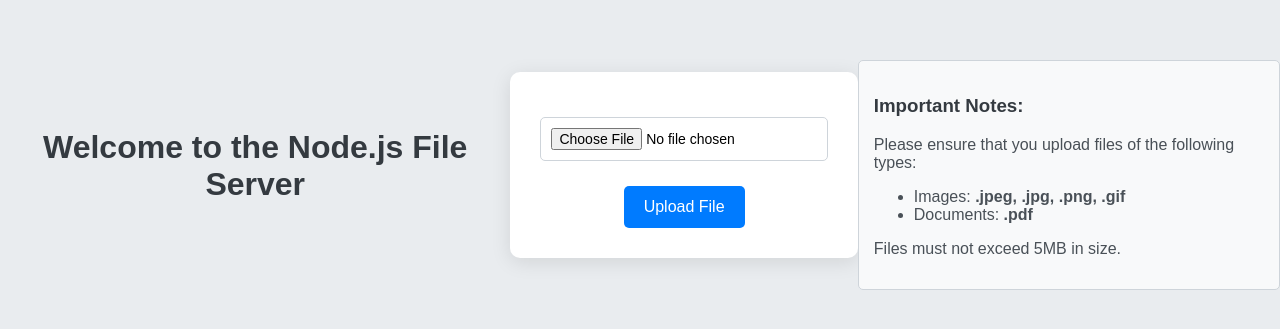
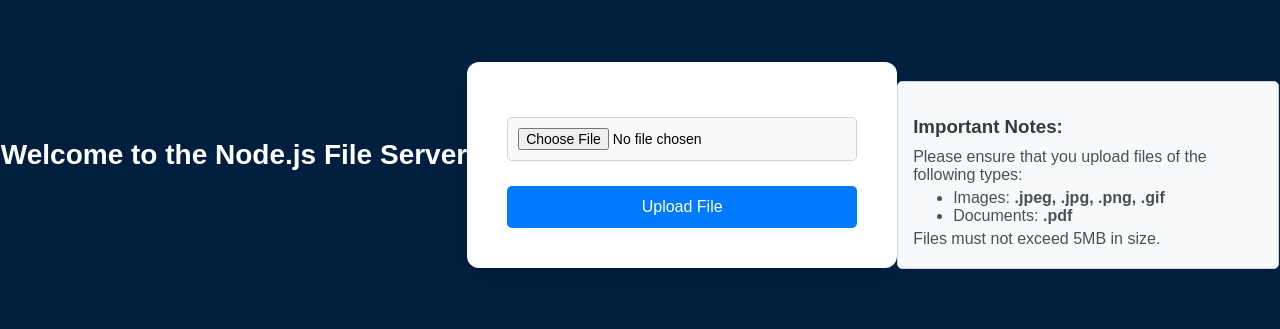
Before and after one commit to irah00009/file-serving-node, a website: page public/index.html in a window 1280 px wide. Shown: the part 235-564 px from the top of the page. Drawn offline with Linux system fonts and the light colour scheme.

Commit message:
Updated file server features

```diff
--- a/public/index.html
+++ b/public/index.html
@@ -5,74 +5,88 @@
     <meta name="viewport" content="width=device-width, initial-scale=1.0">
     <title>Node.js File Server</title>
     <style>
-        /* Inline CSS styles */
+        body, h1, form {
+            margin: 0;
+            padding: 0;
+        }
+
         body {
-            background-color: #e9ecef; /* Light gray background */
-            font-family: 'Arial', sans-serif; /* Clean font */
+            background-color: #001f3f; /* Navy blue background */
+            font-family: 'Arial', sans-serif;
             display: flex;
             justify-content: center;
             align-items: center;
-            height: 100vh; /* Full viewport height */
-            margin: 0; /* Reset margin */
+            height: 100vh;
         }
 
         h1 {
-            color: #343a40; /* Dark gray color */
-            margin-bottom: 20px; /* Space below the heading */
-            text-align: center; /* Center the heading */
+            color: #ffffff;
+            margin-bottom: 20px;
+            text-align: center;
+            font-size: 28px;
         }
 
         form {
-            background: white; /* White background for the form */
-            padding: 30px; /* Increased padding inside the form */
-            border-radius: 10px; /* More rounded corners */
-            box-shadow: 0 4px 20px rgba(0, 0, 0, 0.1); /* Deeper shadow for depth */
-            text-align: center; /* Center text in the form */
-            width: 300px; /* Fixed width for the form */
+            background: #ffffff;
+            padding: 40px;
+            border-radius: 12px;
+            box-shadow: 0 8px 30px rgba(0, 0, 0, 0.1);
+            text-align: center;
+            width: 350px;
+            transition: transform 0.2s;
+        }
+
+        form:hover {
+            transform: scale(1.02);
         }
 
         input[type="file"] {
-            margin: 15px 0; /* Space around the input */
-            padding: 10px; /* Padding inside the input */
-            border: 1px solid #ced4da; /* Light gray border */
-            border-radius: 5px; /* Rounded corners */
-            width: 100%; /* Full width */
-            box-sizing: border-box; /* Include padding in width */
-            font-size: 14px; /* Font size for the input */
+            margin: 15px 0;
+            padding: 10px;
+            border: 1px solid #ced4da;
+            border-radius: 5px;
+            width: 100%;
+            box-sizing: border-box;
+            font-size: 14px;
+            background-color: #f8f9fa;
         }
 
         button {
-            background-color: #007bff; /* Blue background */
-            color: white; /* White text */
-            border: none; /* No border */
-            padding: 12px 20px; /* Padding inside the button */
-            border-radius: 5px; /* Rounded corners */
-            cursor: pointer; /* Pointer cursor on hover */
-            font-size: 16px; /* Larger text */
-            transition: background-color 0.3s, transform 0.2s; /* Smooth transition */
-            margin-top: 10px; /* Space above the button */
+            background-color: #007bff;
+            color: white;
+            border: none;
+            padding: 12px 20px;
+            border-radius: 5px;
+            cursor: pointer;
+            font-size: 16px;
+            transition: background-color 0.3s, transform 0.2s;
+            margin-top: 10px;
+            width: 100%;
         }
 
         button:hover {
-            background-color: #0056b3; /* Darker blue on hover */
-            transform: translateY(-2px); /* Slight lift effect */
+            background-color: #0056b3;
+            transform: translateY(-2px);
         }
 
         .notes {
-            margin-top: 20px; /* Space above the notes */
-            background-color: #f8f9fa; /* Light background for notes */
-            border: 1px solid #ced4da; /* Light gray border */
-            border-radius: 5px; /* Rounded corners */
-            padding: 15px; /* Padding inside the notes */
-            text-align: left; /* Align text to the left */
+            margin-top: 20px;
+            background-color: #f8f9fa;
+            border: 1px solid #ced4da;
+            border-radius: 5px;
+            padding: 15px;
+            text-align: left;
+            width: 350px;
         }
 
         .notes h3 {
-            color: #343a40; /* Dark gray color for the heading */
+            color: #343a40;
+            margin-bottom: 10px;
         }
 
         .notes p, .notes ul {
-            color: #495057; /* Darker gray for text */
+            color: #495057;
+            margin: 5px 0;
         }
     </style>
 </head>
```
Also changed, not shown: server.js (+55 -22 lines).
